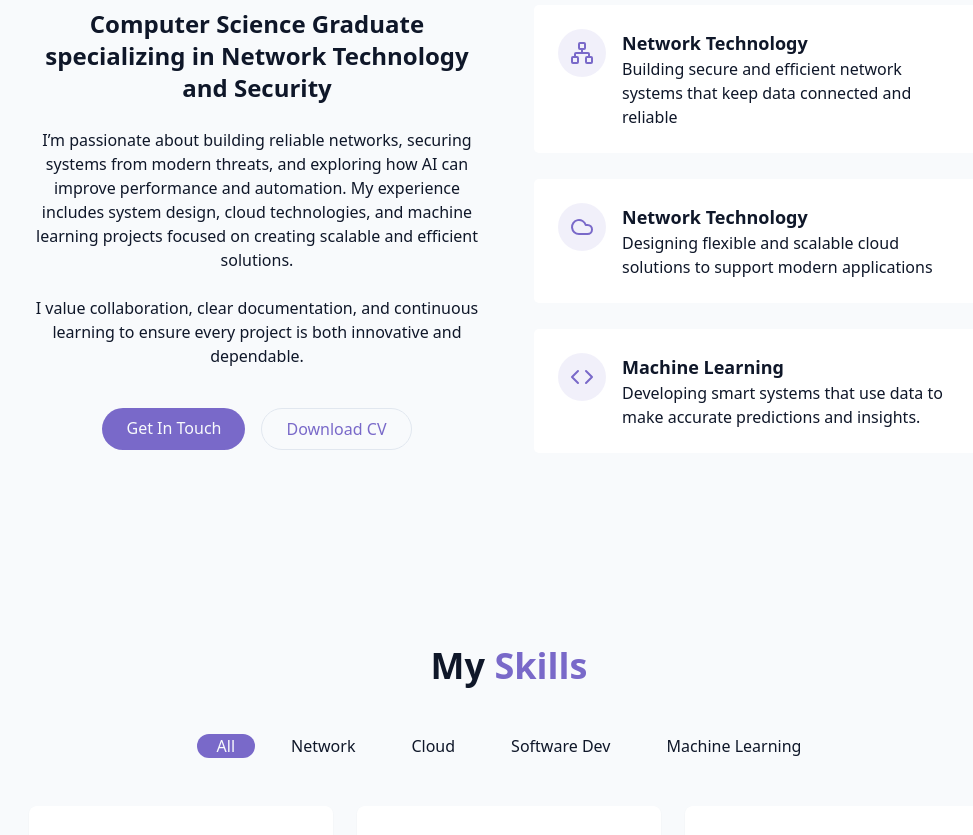
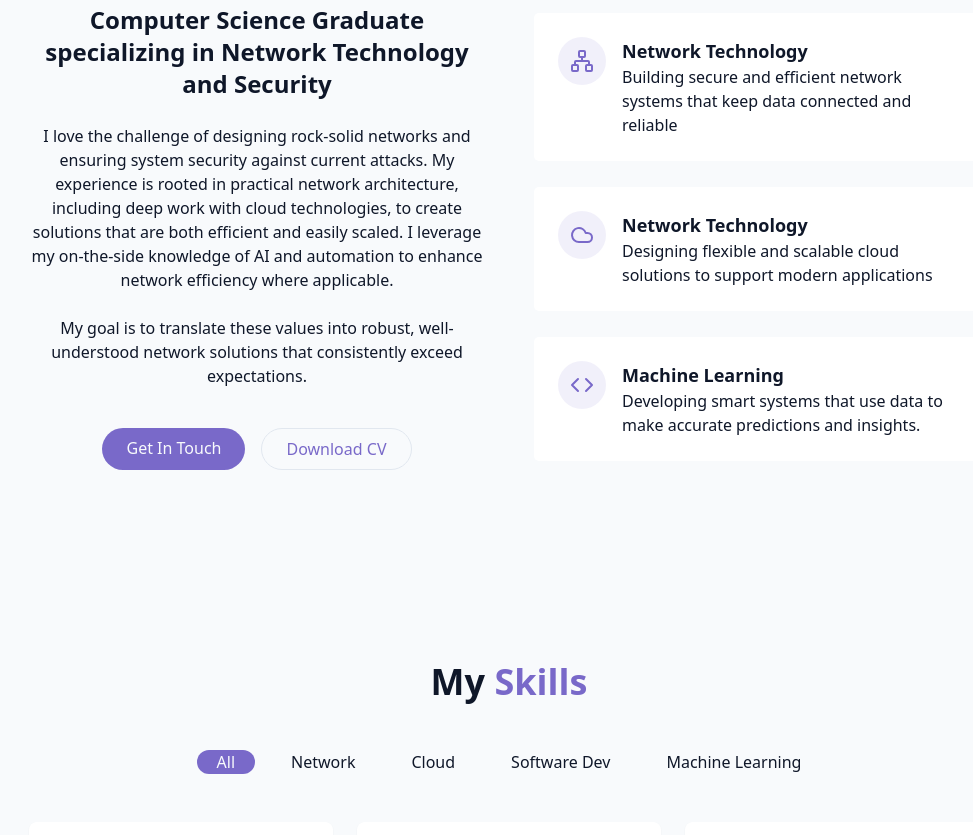
Before and after one commit to Kdvnnayaka/Portofolio, a React (Vite) app: page / in a window 1280 px wide. Shown: the part 980-1815 px from the top of the page, without its empty margins (131-1104 px from the left). Built offline with nearby package versions, Linux system fonts and the light colour scheme.

Commit message:
Update AboutSection.jsx

```diff
--- a/src/components/AboutSection.jsx
+++ b/src/components/AboutSection.jsx
@@ -12,10 +12,10 @@ export const AboutSection = () => {
             <div className="space-y-6">
                <h3 className="text-2xl font-semibold"> Computer Science Graduate specializing in Network Technology and Security </h3>
                <p className="text-muted-foreground">
-                 I’m passionate about building reliable networks, securing systems from modern threats, and exploring how AI can improve performance and automation. My experience includes system design, cloud technologies, and machine learning projects focused on creating scalable and efficient solutions.
+                 I love the challenge of designing rock-solid networks and ensuring system security against current attacks. My experience is rooted in practical network architecture, including deep work with cloud technologies, to create solutions that are both efficient and easily scaled. I leverage my on-the-side knowledge of AI and automation to enhance network efficiency where applicable.
                </p>
                <p className="text-muted-foreground">
-                  I value collaboration, clear documentation, and continuous learning to ensure every project is both innovative and dependable.
+                 My goal is to translate these values into robust, well-understood network solutions that consistently exceed expectations.
                </p>
                <div className="flex flex-col sm:flex-row gap-4 pt-4 justify-center">
                   <a href="#contact" className="cosmic-button">
```
